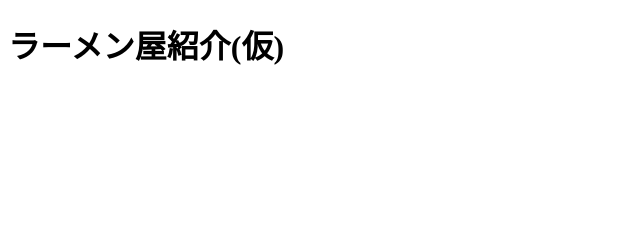
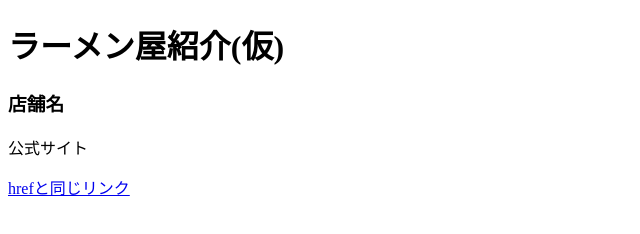
Before and after one commit to s1f102502407/team-project, a plain HTML site: page second shop.html in a window 1280 px wide. Shown: the whole page, without its empty margins (0-640 px from the left). Drawn offline with Linux system fonts and the light colour scheme.

Commit message:
2店舗目の内容追加

```diff
--- a/second shop.html
+++ b/second shop.html
@@ -6,3 +6,7 @@
     </head>
     <body>
         <h1>ラーメン屋紹介(仮)</h1>
+
+        <h3>店舗名</h3>
+        <p>公式サイト</p><a
+        href="公式サイト">hrefと同じリンク</a>
```
